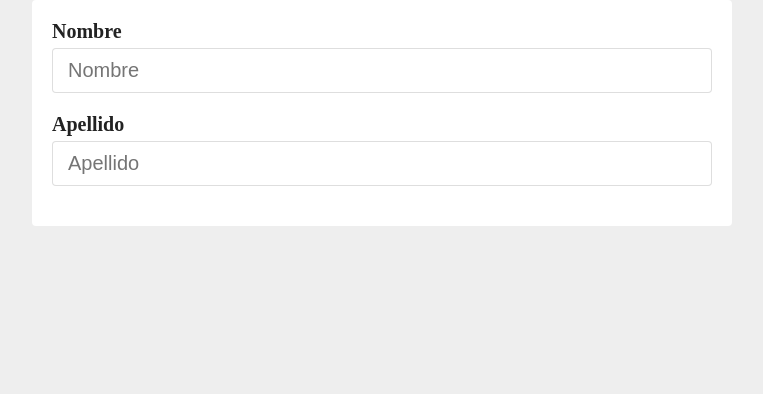
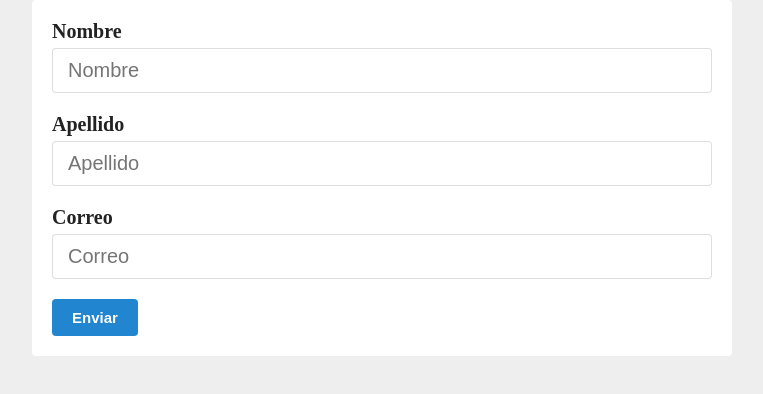
Before and after one commit to PanchoReview/react-gestor-usuarios, a React (Create React App) app: page / in a window 1280 px wide. Shown: the top 394 px of the page, without its empty margins (258-1021 px from the left). Built offline with nearby package versions, Linux system fonts and the light colour scheme.

Commit message:
Added Button component
Signed-off-by: Francisco Astorga <fastorga@nimok.com>

```diff
--- a/src/App.js
+++ b/src/App.js
@@ -2,9 +2,13 @@
 import Input from './components/Input'
 import Card from './components/Card'
 import Container from './components/Container'
+import Button from './components/Button'
 
 function App() {
-  const [formulario, handleChange] = useFormulario({ name: '', lastName: '' })
+  const [formulario, handleChange] = useFormulario(
+    { name: '',
+    lastName: '',
+    email: '' })
 
   console.log(formulario)
   return (
@@ -26,6 +30,14 @@
               value={formulario.lastName}
               onChange={handleChange}
             />
+            <Input
+              label='Correo'
+              name='email'
+              placeholder='Correo'
+              value={formulario.email}
+              onChange={handleChange}
+            />
+            <Button>Enviar</Button>
           </form>
         </div>
 
--- /dev/null
+++ b/src/components/Button.css
@@ -0,0 +1,15 @@
+button.button {
+    transition: all 0.5s ease;
+    background-color: #2185D0;
+    border-radius: 4px;
+    color: #fff;
+    border: none;
+    padding: 10px 20px;
+    font-weight: 700;
+    font-size: 15px;
+    cursor: pointer;
+}
+
+button.button:hover {
+    background-color: #1678c2;
+}
--- /dev/null
+++ b/src/components/Button.js
@@ -0,0 +1,11 @@
+import './Button.css'
+
+const Button = ({children}) => {
+    return(
+        <button className="button">
+            {children}
+        </button>
+    )
+}
+
+export default Button
```
